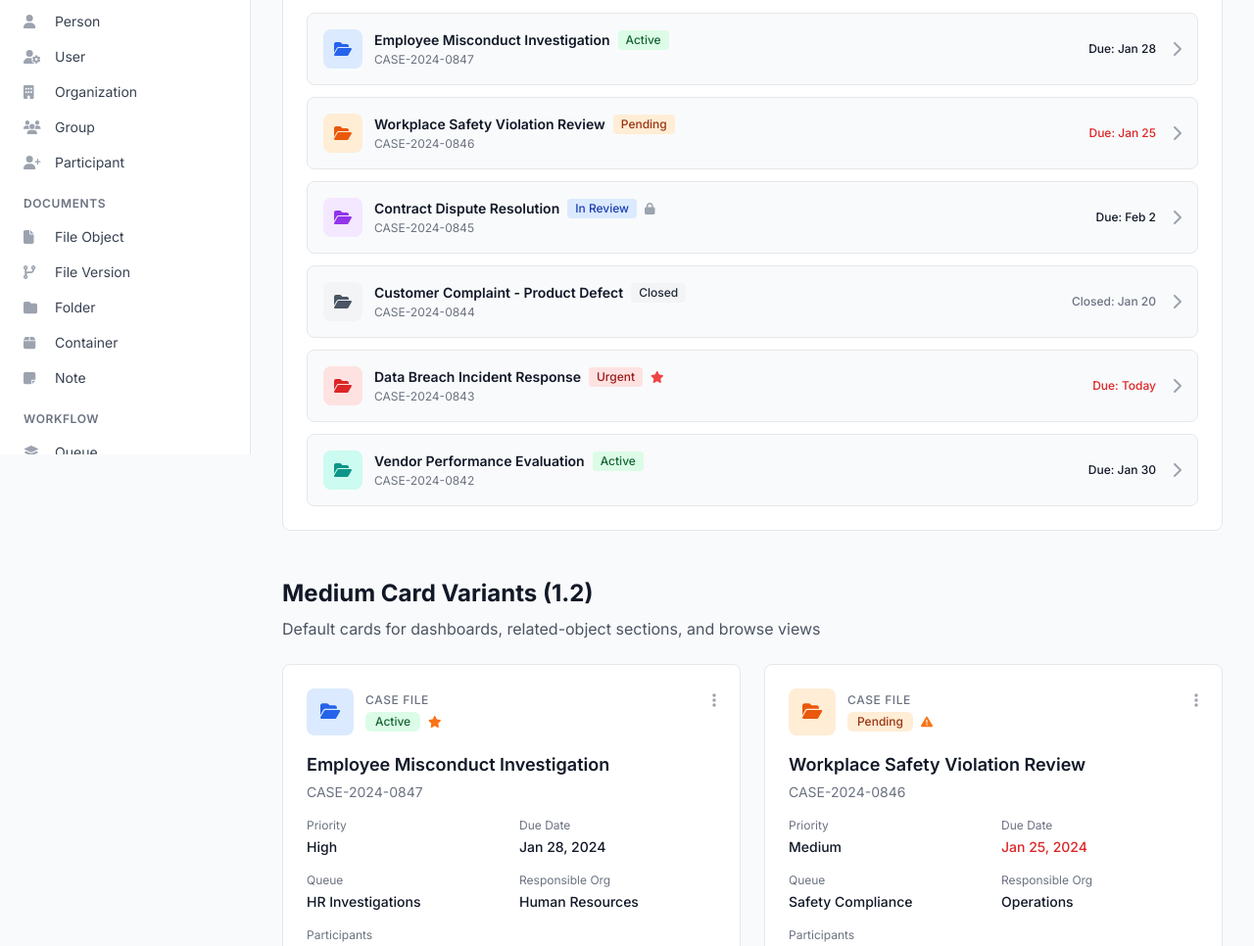
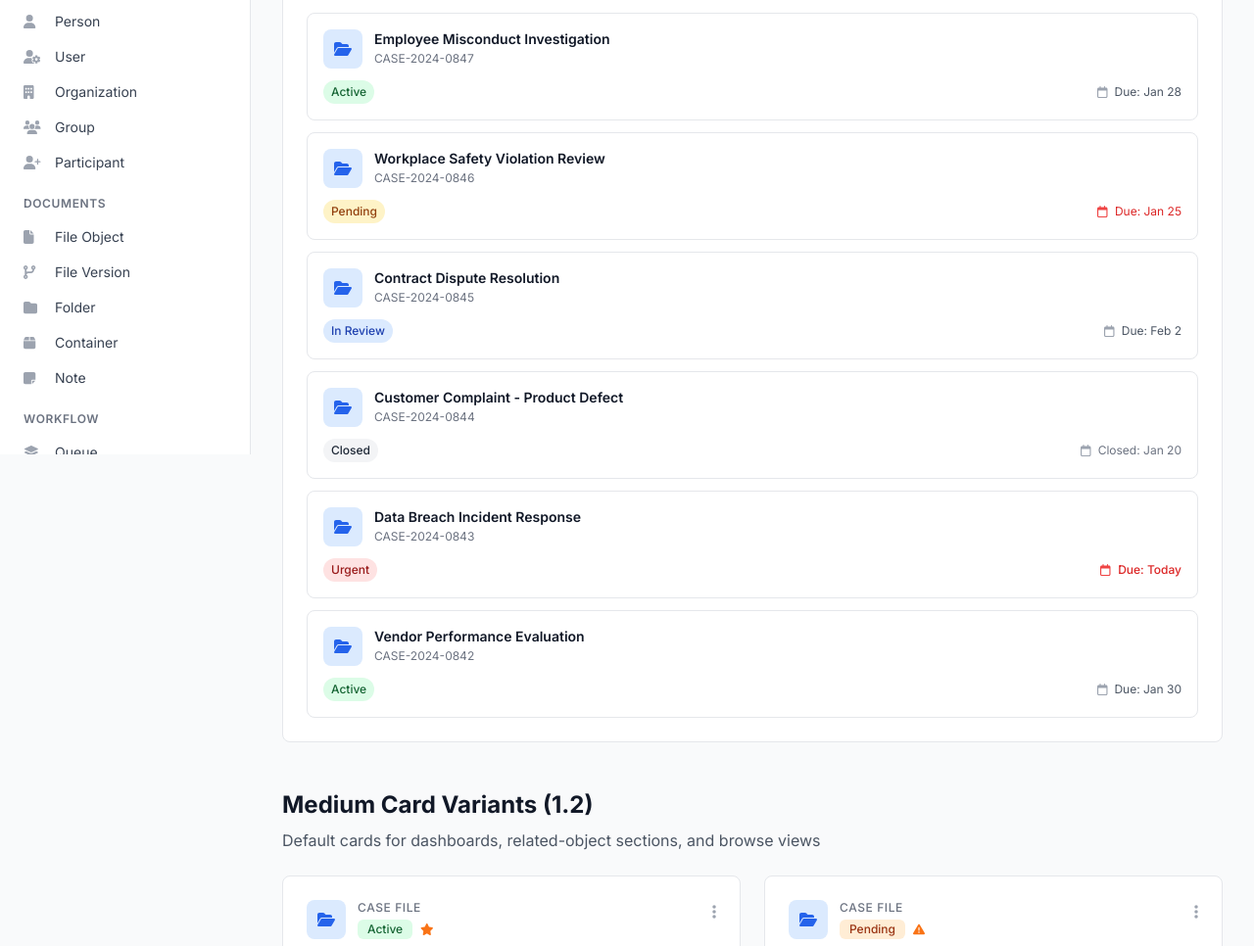
Before and after one commit to ajmcclary/arkcase_objects, a plain HTML site: page Case.html in a window 1280 px wide. Shown: the part 336-1302 px from the top of the page at 98% size. Drawn offline with nearby package versions, Linux system fonts and the light colour scheme.

Commit message:
Refactor card components in HTML files for consistency and improved styling
- Updated card structures in Case.html, Complaint.html, Consultation.html, and Task.html to use a uniform design with consistent padding, background colors, and icon sizes.
- Changed card titles to truncate for better readability and added case/task identifiers for clarity.
- Adjusted icon sizes and background colors for better visual hierarchy and user experience.
- Replaced instances of "Files" with "Documents" for improved terminology.

```diff
--- a/Case.html
+++ b/Case.html
@@ -261,131 +261,117 @@
             <div class="bg-white rounded-lg border border-gray-200 p-6">
                 <h3 class="text-lg font-semibold text-gray-900 mb-4">List View - Small Cards</h3>
                 <div class="space-y-3">
-                    <div id="small-card-1" class="flex items-center justify-between p-4 bg-gray-50 hover:bg-gray-100 rounded-lg border border-gray-200 cursor-pointer transition-colors">
-                        <div class="flex items-center flex-1 min-w-0">
-                            <div class="flex-shrink-0 w-10 h-10 bg-blue-100 rounded-lg flex items-center justify-center mr-3">
+                    <div id="small-card-1" class="bg-white border border-gray-200 rounded-lg p-4 hover:shadow-md transition-shadow cursor-pointer">
+                        <div class="flex items-start gap-3 mb-3">
+                            <div class="w-10 h-10 bg-blue-100 rounded-lg flex items-center justify-center flex-shrink-0">
                                 <i class="fa-solid fa-folder-open text-blue-600"></i>
                             </div>
                             <div class="flex-1 min-w-0">
-                                <div class="flex items-center space-x-2">
-                                    <h4 class="text-sm font-semibold text-gray-900 truncate">Employee Misconduct Investigation</h4>
-                                    <span class="inline-flex items-center px-2 py-0.5 rounded text-xs font-medium bg-green-100 text-green-800">Active</span>
-                                </div>
+                                <h3 class="text-sm font-semibold text-gray-900 truncate">Employee Misconduct Investigation</h3>
                                 <p class="text-xs text-gray-500 mt-0.5">CASE-2024-0847</p>
                             </div>
                         </div>
-                        <div class="flex items-center space-x-4 ml-4">
-                            <div class="text-right">
-                                <p class="text-xs font-medium text-gray-900">Due: Jan 28</p>
-                            </div>
-                            <i class="fa-solid fa-chevron-right text-gray-400"></i>
-                        </div>
-                    </div>
-
-                    <div id="small-card-2" class="flex items-center justify-between p-4 bg-gray-50 hover:bg-gray-100 rounded-lg border border-gray-200 cursor-pointer transition-colors">
-                        <div class="flex items-center flex-1 min-w-0">
-                            <div class="flex-shrink-0 w-10 h-10 bg-orange-100 rounded-lg flex items-center justify-center mr-3">
-                                <i class="fa-solid fa-folder-open text-orange-600"></i>
+                        <div class="flex items-center justify-between">
+                            <span class="inline-flex items-center px-2 py-1 rounded-full text-xs font-medium bg-green-100 text-green-800">Active</span>
+                            <div class="text-xs text-gray-600">
+                                <i class="fa-regular fa-calendar text-gray-400 mr-1"></i>
+                                Due: Jan 28
+                            </div>
+                        </div>
+                    </div>
+
+                    <div id="small-card-2" class="bg-white border border-gray-200 rounded-lg p-4 hover:shadow-md transition-shadow cursor-pointer">
+                        <div class="flex items-start gap-3 mb-3">
+                            <div class="w-10 h-10 bg-blue-100 rounded-lg flex items-center justify-center flex-shrink-0">
+                                <i class="fa-solid fa-folder-open text-blue-600"></i>
                             </div>
                             <div class="flex-1 min-w-0">
-                                <div class="flex items-center space-x-2">
-                                    <h4 class="text-sm font-semibold text-gray-900 truncate">Workplace Safety Violation Review</h4>
-                                    <span class="inline-flex items-center px-2 py-0.5 rounded text-xs font-medium bg-orange-100 text-orange-800">Pending</span>
-                                </div>
+                                <h3 class="text-sm font-semibold text-gray-900 truncate">Workplace Safety Violation Review</h3>
                                 <p class="text-xs text-gray-500 mt-0.5">CASE-2024-0846</p>
                             </div>
                         </div>
-                        <div class="flex items-center space-x-4 ml-4">
-                            <div class="text-right">
-                                <p class="text-xs font-medium text-red-600">Due: Jan 25</p>
-                            </div>
-                            <i class="fa-solid fa-chevron-right text-gray-400"></i>
-                        </div>
-                    </div>
-
-                    <div id="small-card-3" class="flex items-center justify-between p-4 bg-gray-50 hover:bg-gray-100 rounded-lg border border-gray-200 cursor-pointer transition-colors">
-                        <div class="flex items-center flex-1 min-w-0">
-                            <div class="flex-shrink-0 w-10 h-10 bg-purple-100 rounded-lg flex items-center justify-center mr-3">
-                                <i class="fa-solid fa-folder-open text-purple-600"></i>
+                        <div class="flex items-center justify-between">
+                            <span class="inline-flex items-center px-2 py-1 rounded-full text-xs font-medium bg-amber-100 text-amber-800">Pending</span>
+                            <div class="text-xs text-red-600">
+                                <i class="fa-regular fa-calendar text-red-500 mr-1"></i>
+                                Due: Jan 25
+                            </div>
+                        </div>
+                    </div>
+
+                    <div id="small-card-3" class="bg-white border border-gray-200 rounded-lg p-4 hover:shadow-md transition-shadow cursor-pointer">
+                        <div class="flex items-start gap-3 mb-3">
+                            <div class="w-10 h-10 bg-blue-100 rounded-lg flex items-center justify-center flex-shrink-0">
+                                <i class="fa-solid fa-folder-open text-blue-600"></i>
                             </div>
                             <div class="flex-1 min-w-0">
-                                <div class="flex items-center space-x-2">
-                                    <h4 class="text-sm font-semibold text-gray-900 truncate">Contract Dispute Resolution</h4>
-                                    <span class="inline-flex items-center px-2 py-0.5 rounded text-xs font-medium bg-blue-100 text-blue-800">In Review</span>
-                                    <i class="fa-solid fa-lock text-gray-400 text-xs" title="Restricted"></i>
-                                </div>
+                                <h3 class="text-sm font-semibold text-gray-900 truncate">Contract Dispute Resolution</h3>
                                 <p class="text-xs text-gray-500 mt-0.5">CASE-2024-0845</p>
                             </div>
                         </div>
-                        <div class="flex items-center space-x-4 ml-4">
-                            <div class="text-right">
-                                <p class="text-xs font-medium text-gray-900">Due: Feb 2</p>
-                            </div>
-                            <i class="fa-solid fa-chevron-right text-gray-400"></i>
-                        </div>
-                    </div>
-
-                    <div id="small-card-4" class="flex items-center justify-between p-4 bg-gray-50 hover:bg-gray-100 rounded-lg border border-gray-200 cursor-pointer transition-colors">
-                        <div class="flex items-center flex-1 min-w-0">
-                            <div class="flex-shrink-0 w-10 h-10 bg-gray-100 rounded-lg flex items-center justify-center mr-3">
-                                <i class="fa-solid fa-folder-open text-gray-600"></i>
+                        <div class="flex items-center justify-between">
+                            <span class="inline-flex items-center px-2 py-1 rounded-full text-xs font-medium bg-blue-100 text-blue-800">In Review</span>
+                            <div class="text-xs text-gray-600">
+                                <i class="fa-regular fa-calendar text-gray-400 mr-1"></i>
+                                Due: Feb 2
+                            </div>
+                        </div>
+                    </div>
+
+                    <div id="small-card-4" class="bg-white border border-gray-200 rounded-lg p-4 hover:shadow-md transition-shadow cursor-pointer">
+                        <div class="flex items-start gap-3 mb-3">
+                            <div class="w-10 h-10 bg-blue-100 rounded-lg flex items-center justify-center flex-shrink-0">
+                                <i class="fa-solid fa-folder-open text-blue-600"></i>
                             </div>
                             <div class="flex-1 min-w-0">
-                                <div class="flex items-center space-x-2">
-                                    <h4 class="text-sm font-semibold text-gray-900 truncate">Customer Complaint - Product Defect</h4>
-                                    <span class="inline-flex items-center px-2 py-0.5 rounded text-xs font-medium bg-gray-100 text-gray-800">Closed</span>
-                                </div>
+                                <h3 class="text-sm font-semibold text-gray-900 truncate">Customer Complaint - Product Defect</h3>
                                 <p class="text-xs text-gray-500 mt-0.5">CASE-2024-0844</p>
                             </div>
                         </div>
-                        <div class="flex items-center space-x-4 ml-4">
-                            <div class="text-right">
-                                <p class="text-xs font-medium text-gray-500">Closed: Jan 20</p>
-                            </div>
-                            <i class="fa-solid fa-chevron-right text-gray-400"></i>
-                        </div>
-                    </div>
-
-                    <div id="small-card-5" class="flex items-center justify-between p-4 bg-gray-50 hover:bg-gray-100 rounded-lg border border-gray-200 cursor-pointer transition-colors">
-                        <div class="flex items-center flex-1 min-w-0">
-                            <div class="flex-shrink-0 w-10 h-10 bg-red-100 rounded-lg flex items-center justify-center mr-3">
-                                <i class="fa-solid fa-folder-open text-red-600"></i>
+                        <div class="flex items-center justify-between">
+                            <span class="inline-flex items-center px-2 py-1 rounded-full text-xs font-medium bg-gray-100 text-gray-800">Closed</span>
+                            <div class="text-xs text-gray-500">
+                                <i class="fa-regular fa-calendar text-gray-400 mr-1"></i>
+                                Closed: Jan 20
+                            </div>
+                        </div>
+                    </div>
+
+                    <div id="small-card-5" class="bg-white border border-gray-200 rounded-lg p-4 hover:shadow-md transition-shadow cursor-pointer">
+                        <div class="flex items-start gap-3 mb-3">
+                            <div class="w-10 h-10 bg-blue-100 rounded-lg flex items-center justify-center flex-shrink-0">
+                                <i class="fa-solid fa-folder-open text-blue-600"></i>
                             </div>
                             <div class="flex-1 min-w-0">
-                                <div class="flex items-center space-x-2">
-                                    <h4 class="text-sm font-semibold text-gray-900 truncate">Data Breach Incident Response</h4>
-                                    <span class="inline-flex items-center px-2 py-0.5 rounded text-xs font-medium bg-red-100 text-red-800">Urgent</span>
-                                    <i class="fa-solid fa-star text-red-500 text-xs" title="High Priority"></i>
-                                </div>
+                                <h3 class="text-sm font-semibold text-gray-900 truncate">Data Breach Incident Response</h3>
                                 <p class="text-xs text-gray-500 mt-0.5">CASE-2024-0843</p>
                             </div>
                         </div>
-                        <div class="flex items-center space-x-4 ml-4">
-                            <div class="text-right">
-                                <p class="text-xs font-medium text-red-600">Due: Today</p>
-                            </div>
-                            <i class="fa-solid fa-chevron-right text-gray-400"></i>
-                        </div>
-                    </div>
-
-                    <div id="small-card-6" class="flex items-center justify-between p-4 bg-gray-50 hover:bg-gray-100 rounded-lg border border-gray-200 cursor-pointer transition-colors">
-                        <div class="flex items-center flex-1 min-w-0">
-                            <div class="flex-shrink-0 w-10 h-10 bg-teal-100 rounded-lg flex items-center justify-center mr-3">
-                                <i class="fa-solid fa-folder-open text-teal-600"></i>
+                        <div class="flex items-center justify-between">
+                            <span class="inline-flex items-center px-2 py-1 rounded-full text-xs font-medium bg-red-100 text-red-800">Urgent</span>
+                            <div class="text-xs text-red-600 font-medium">
+                                <i class="fa-regular fa-calendar text-red-500 mr-1"></i>
+                                Due: Today
+                            </div>
+                        </div>
+                    </div>
+
+                    <div id="small-card-6" class="bg-white border border-gray-200 rounded-lg p-4 hover:shadow-md transition-shadow cursor-pointer">
+                        <div class="flex items-start gap-3 mb-3">
+                            <div class="w-10 h-10 bg-blue-100 rounded-lg flex items-center justify-center flex-shrink-0">
+                                <i class="fa-solid fa-folder-open text-blue-600"></i>
                             </div>
                             <div class="flex-1 min-w-0">
-                                <div class="flex items-center space-x-2">
-                                    <h4 class="text-sm font-semibold text-gray-900 truncate">Vendor Performance Evaluation</h4>
-                                    <span class="inline-flex items-center px-2 py-0.5 rounded text-xs font-medium bg-green-100 text-green-800">Active</span>
-                                </div>
+                                <h3 class="text-sm font-semibold text-gray-900 truncate">Vendor Performance Evaluation</h3>
                                 <p class="text-xs text-gray-500 mt-0.5">CASE-2024-0842</p>
                             </div>
                         </div>
-                        <div class="flex items-center space-x-4 ml-4">
-                            <div class="text-right">
-                                <p class="text-xs font-medium text-gray-900">Due: Jan 30</p>
-                            </div>
-                            <i class="fa-solid fa-chevron-right text-gray-400"></i>
+                        <div class="flex items-center justify-between">
+                            <span class="inline-flex items-center px-2 py-1 rounded-full text-xs font-medium bg-green-100 text-green-800">Active</span>
+                            <div class="text-xs text-gray-600">
+                                <i class="fa-regular fa-calendar text-gray-400 mr-1"></i>
+                                Due: Jan 30
+                            </div>
                         </div>
                     </div>
                 </div>
@@ -402,8 +388,8 @@
                 <div id="medium-card-1" class="bg-white rounded-lg border border-gray-200 p-6 hover:shadow-lg transition-shadow cursor-pointer">
                     <div class="flex items-start justify-between mb-4">
                         <div class="flex items-center">
-                            <div class="w-12 h-12 bg-blue-100 rounded-lg flex items-center justify-center mr-3">
-                                <i class="fa-solid fa-folder-open text-blue-600 text-lg"></i>
+                            <div class="w-10 h-10 bg-blue-100 rounded-lg flex items-center justify-center mr-3">
+                                <i class="fa-solid fa-folder-open text-blue-600"></i>
                             </div>
                             <div>
                                 <div class="text-xs font-medium text-gray-500 uppercase tracking-wider">Case File</div>
@@ -464,8 +450,8 @@
                 <div id="medium-card-2" class="bg-white rounded-lg border border-gray-200 p-6 hover:shadow-lg transition-shadow cursor-pointer">
                     <div class="flex items-start justify-between mb-4">
                         <div class="flex items-center">
-                            <div class="w-12 h-12 bg-orange-100 rounded-lg flex items-center justify-center mr-3">
-                                <i class="fa-solid fa-folder-open text-orange-600 text-lg"></i>
+                            <div class="w-10 h-10 bg-blue-100 rounded-lg flex items-center justify-center mr-3">
+                                <i class="fa-solid fa-folder-open text-blue-600"></i>
                             </div>
                             <div>
                                 <div class="text-xs font-medium text-gray-500 uppercase tracking-wider">Case File</div>
@@ -524,8 +510,8 @@
                 <div id="medium-card-3" class="bg-white rounded-lg border border-gray-200 p-6 hover:shadow-lg transition-shadow cursor-pointer">
                     <div class="flex items-start justify-between mb-4">
                         <div class="flex items-center">
-                            <div class="w-12 h-12 bg-purple-100 rounded-lg flex items-center justify-center mr-3">
-                                <i class="fa-solid fa-folder-open text-purple-600 text-lg"></i>
+                            <div class="w-10 h-10 bg-blue-100 rounded-lg flex items-center justify-center mr-3">
+                                <i class="fa-solid fa-folder-open text-blue-600"></i>
                             </div>
                             <div>
                                 <div class="text-xs font-medium text-gray-500 uppercase tracking-wider">Case File</div>
@@ -586,8 +572,8 @@
                 <div id="medium-card-4" class="bg-white rounded-lg border border-gray-200 p-6 hover:shadow-lg transition-shadow cursor-pointer">
                     <div class="flex items-start justify-between mb-4">
                         <div class="flex items-center">
-                            <div class="w-12 h-12 bg-red-100 rounded-lg flex items-center justify-center mr-3">
-                                <i class="fa-solid fa-folder-open text-red-600 text-lg"></i>
+                            <div class="w-10 h-10 bg-blue-100 rounded-lg flex items-center justify-center mr-3">
+                                <i class="fa-solid fa-folder-open text-blue-600"></i>
                             </div>
                             <div>
                                 <div class="text-xs font-medium text-gray-500 uppercase tracking-wider">Case File</div>
@@ -657,8 +643,8 @@
                     <div class="p-6 border-b border-gray-200">
                         <div class="flex items-start justify-between mb-4">
                             <div class="flex items-center">
-                                <div class="w-14 h-14 bg-blue-100 rounded-lg flex items-center justify-center mr-4">
-                                    <i class="fa-solid fa-folder-open text-blue-600 text-xl"></i>
+                                <div class="w-12 h-12 bg-blue-100 rounded-lg flex items-center justify-center mr-4">
+                                    <i class="fa-solid fa-folder-open text-blue-600 text-lg"></i>
                                 </div>
                                 <div>
                                     <div class="text-xs font-medium text-gray-500 uppercase tracking-wider mb-1">Case File</div>
@@ -814,8 +800,8 @@
                     <div class="p-6 border-b border-gray-200">
                         <div class="flex items-start justify-between mb-4">
                             <div class="flex items-center">
-                                <div class="w-14 h-14 bg-red-100 rounded-lg flex items-center justify-center mr-4">
-                                    <i class="fa-solid fa-folder-open text-red-600 text-xl"></i>
+                                <div class="w-12 h-12 bg-blue-100 rounded-lg flex items-center justify-center mr-4">
+                                    <i class="fa-solid fa-folder-open text-blue-600 text-lg"></i>
                                 </div>
                                 <div>
                                     <div class="text-xs font-medium text-gray-500 uppercase tracking-wider mb-1">Case File</div>
```
Also changed, not shown: Complaint.html (+20 -20 lines), Consultation.html (+15 -15 lines), Task.html (+82 -44 lines), 1 other file.
